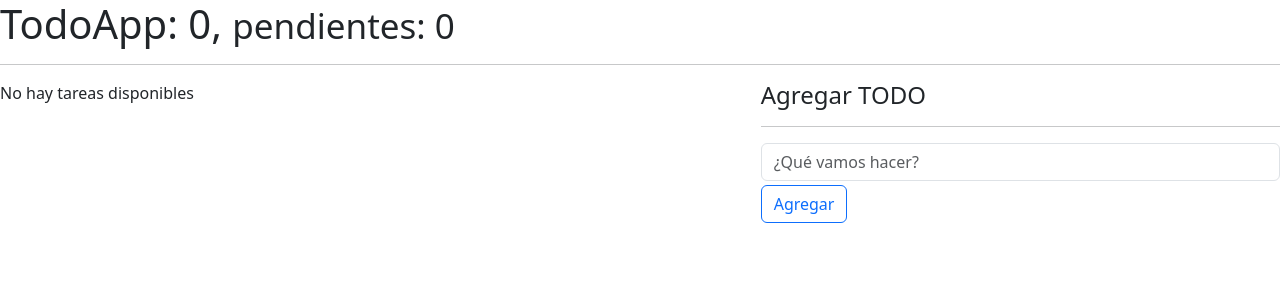
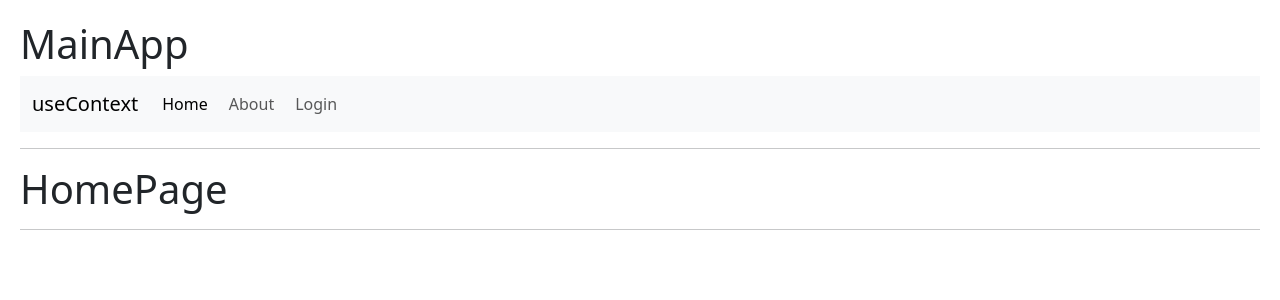
Before and after one commit to Kelvinvida99/hook_app, a React (Vite) app: page / in a window 1280 px wide. Shown: the top 300 px of the page. Built offline with nearby package versions, Linux system fonts and the light colour scheme.

Commit message:
new feacture

```diff
--- a/package.json
+++ b/package.json
@@ -11,7 +11,8 @@
   },
   "dependencies": {
     "react": "^18.3.1",
-    "react-dom": "^18.3.1"
+    "react-dom": "^18.3.1",
+    "react-router-dom": "^7.0.1"
   },
   "devDependencies": {
     "@eslint/js": "^9.9.0",
--- /dev/null
+++ b/src/components/09-useContext/AboutPage.jsx
@@ -0,0 +1,8 @@
+export const AboutPage = () => {
+    return (
+        <>
+            <h1>AboutPage</h1>
+            <hr />
+        </>
+    )
+}
--- /dev/null
+++ b/src/components/09-useContext/HomePage.jsx
@@ -0,0 +1,15 @@
+import { useContext } from "react";
+import { UserContext } from "./context/UserContext";
+
+export const HomePage = () => {
+  const { user } = useContext(UserContext);
+
+  return (
+    <>
+      <h1>HomePage</h1>
+      <hr />
+
+      <div>{JSON.stringify(user, null, 3)}</div>
+    </>
+  );
+};
--- /dev/null
+++ b/src/components/09-useContext/LoginPage.jsx
@@ -0,0 +1,23 @@
+import { useContext } from "react";
+import { UserContext } from "./context/UserContext";
+
+export const LoginPage = () => {
+  const { user, setUser } = useContext(UserContext);
+  return (
+    <>
+      <h1>LoginPage</h1>
+      <hr />
+
+      <div>{JSON.stringify(user, null, 3)}</div>
+
+      <button
+        className="btn btn-primary"
+        onClick={() =>
+          setUser({ id: 123, name: "kelvin", email: "kelvin@google.com" })
+        }
+      >
+        Set User
+      </button>
+    </>
+  );
+};
--- /dev/null
+++ b/src/components/09-useContext/MainApp.jsx
@@ -0,0 +1,22 @@
+import { Route, Routes } from "react-router-dom";
+import { HomePage } from "./HomePage";
+import { AboutPage } from "./AboutPage";
+import { LoginPage } from "./LoginPage";
+import { NavBar } from "./NavBar";
+import { UserProvider } from "./context/UserProvider";
+
+export const MainPage = () => {
+  return (
+    <UserProvider>
+      <h1>MainApp</h1>
+      <NavBar />
+      <hr />
+
+      <Routes>
+        <Route path="/" element={<HomePage />} />
+        <Route path="/about" element={<AboutPage />} />
+        <Route path="/login" element={<LoginPage />} />
+      </Routes>
+    </UserProvider>
+  );
+};
--- /dev/null
+++ b/src/components/09-useContext/NavBar.jsx
@@ -0,0 +1,42 @@
+import { Link, NavLink } from "react-router-dom";
+
+export const NavBar = () => {
+  return (
+    <nav className="navbar navbar-expand-lg bg-body-tertiary">
+      <div className="container-fluid">
+        <Link className="navbar-brand" to="/">
+          useContext
+        </Link>
+        <div className="collapse navbar-collapse" id="navbarNav">
+          <ul className="navbar-nav">
+            <NavLink
+              className={({ isActive }) =>
+                `nav-link ${isActive ? "active" : ""}`
+              }
+              to="/"
+            >
+              Home
+            </NavLink>
+            <NavLink
+              className={({ isActive }) =>
+                `nav-link ${isActive ? "active" : ""}`
+              }
+              to="/about"
+            >
+              About
+            </NavLink>
+
+            <NavLink
+              className={({ isActive }) =>
+                `nav-link ${isActive ? "active" : ""}`
+              }
+              to="/login"
+            >
+              Login
+            </NavLink>
+          </ul>
+        </div>
+      </div>
+    </nav>
+  );
+};
--- /dev/null
+++ b/src/components/09-useContext/context/UserContext.jsx
@@ -0,0 +1,3 @@
+import { createContext } from "react"
+
+export const UserContext = createContext({});
--- /dev/null
+++ b/src/components/09-useContext/context/UserProvider.jsx
@@ -0,0 +1,24 @@
+import { PropTypes } from "prop-types"
+import { UserContext } from "./UserContext";
+import { useState } from "react";
+
+/* const user = {
+  id: 123,
+  name: "kelvin",
+  email: "kelvin@google.com",
+}; */
+
+export const UserProvider = ({ children }) => {
+
+  const [user, setUser] = useState()
+
+  return (
+    <UserContext.Provider value={{user, setUser}}>
+      {children}
+    </UserContext.Provider>
+  );
+};
+
+UserProvider.propTypes = {
+  children: PropTypes.any
+}
--- a/src/main.jsx
+++ b/src/main.jsx
@@ -1,5 +1,8 @@
 import { StrictMode } from "react";
 import { createRoot } from "react-dom/client";
+import { MainPage } from "./components/09-useContext/MainApp";
+import { BrowserRouter } from "react-router-dom";
+import "./styles.css"
 //import { Padre } from "./components/07-tarea-memo/Padre.jsx";
 //import { CallBackHook } from "./components/memos/CallBackHook.jsx";
 //import { MemoHook } from "./components/memos/MemoHook.jsx";
@@ -7,10 +10,12 @@
 //import { MultiplesCustomHook } from "./components/useFetch/MultiplesCustomHook.jsx";
 //import { FocusScreen } from "./components/04-useRef/FocusScreen.jsx";
 //import "./components/08-useReducer/intro-reducer"
-import { TodoApp } from "./components/08-useReducer/TodoApp";
+//import { TodoApp } from "./components/08-useReducer/TodoApp";
 
 createRoot(document.getElementById("root")).render(
-  <StrictMode>
-    <TodoApp />
-  </StrictMode>
+  <BrowserRouter>
+    <StrictMode>
+      <MainPage />
+    </StrictMode>
+  </BrowserRouter>
 );
--- /dev/null
+++ b/src/styles.css
@@ -0,0 +1,7 @@
+body {
+    padding: 20px;
+}
+
+a {
+    margin-right: 5px;
+}
```
Also changed, not shown: 1 other file (tests, documents, lock files or other folders).
